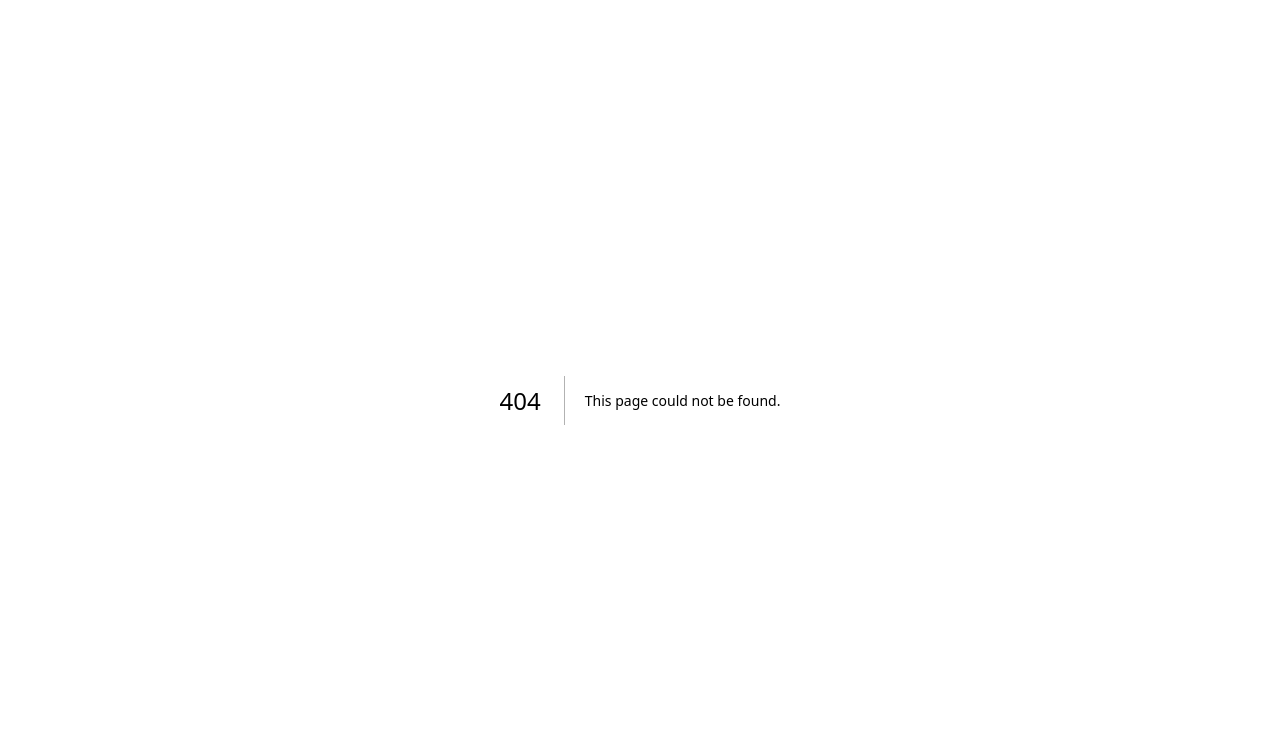
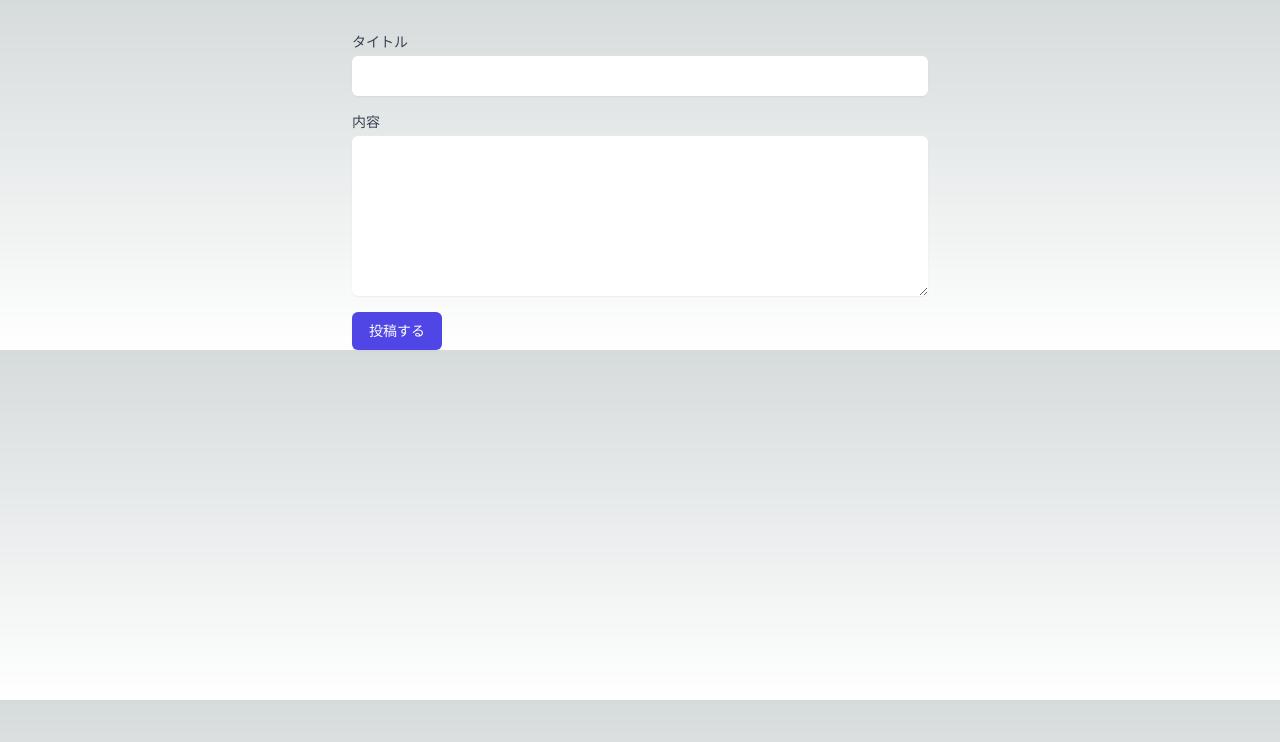
Before and after one commit to Gunma-Dots-to-Code/Gunma-Frontend, a Next.js app in the folder gunma-frontend/: page /PostPage in a window 1280 px wide. Before the commit this address had no page. Shown: the top 742 px of the page. Built offline with nearby package versions, Linux system fonts and the light colour scheme.

Commit message:
feat: create postpage

```diff
--- /dev/null
+++ b/gunma-frontend/src/pages/PostPage.tsx
@@ -0,0 +1,55 @@
+import React, { useState } from 'react';
+
+const PostPage = () => {
+  // 投稿フォームの各フィールドのステート
+  const [title, setTitle] = useState('');
+  const [content, setContent] = useState('');
+
+  // フォームの送信処理
+  const handleSubmit = (e) => {
+    e.preventDefault();
+    // フォームの入力値を使用して投稿の作成処理を実装する
+    console.log('Title:', title);
+    console.log('Content:', content);
+    // ここでAPIを呼び出して投稿を作成するなどの処理を行う
+  };
+
+  return (
+    <form onSubmit={handleSubmit} className="max-w-xl mx-auto mt-8">
+      <div className="mb-4">
+        <label htmlFor="title" className="block text-sm font-medium text-gray-700">
+          タイトル
+        </label>
+        <input
+          type="text"
+          id="title"
+          name="title"
+          value={title}
+          onChange={(e) => setTitle(e.target.value)}
+          className="mt-1 p-2 block w-full border-gray-300 rounded-md shadow-sm focus:ring-indigo-500 focus:border-indigo-500"
+        />
+      </div>
+      <div className="mb-4">
+        <label htmlFor="content" className="block text-sm font-medium text-gray-700">
+          内容
+        </label>
+        <textarea
+          id="content"
+          name="content"
+          value={content}
+          onChange={(e) => setContent(e.target.value)}
+          rows={6}
+          className="mt-1 p-2 block w-full border-gray-300 rounded-md shadow-sm focus:ring-indigo-500 focus:border-indigo-500"
+        />
+      </div>
+      <button
+        type="submit"
+        className="inline-flex items-center px-4 py-2 border border-transparent rounded-md shadow-sm text-sm font-medium text-white bg-indigo-600 hover:bg-indigo-700 focus:outline-none focus:ring-2 focus:ring-offset-2 focus:ring-indigo-500"
+      >
+        投稿する
+      </button>
+    </form>
+  );
+};
+
+export default PostPage;
```
